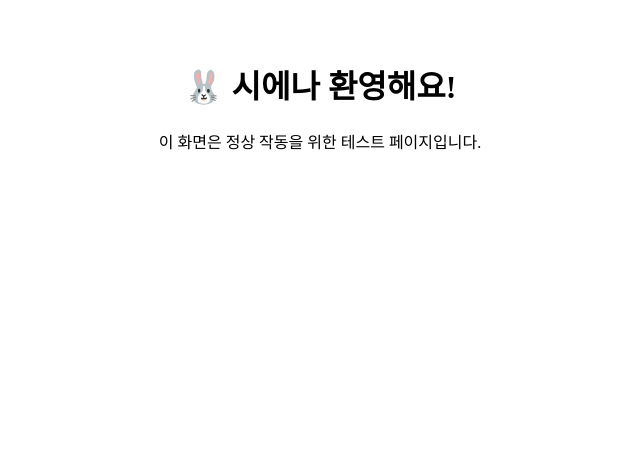
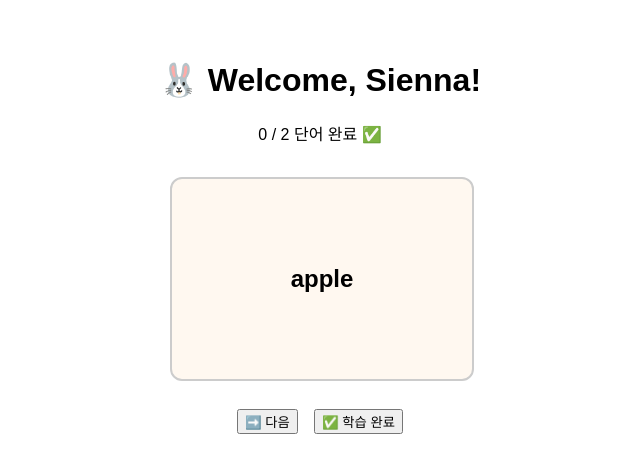
Before and after one commit to mikmin7315/sienna-flashcards, a Next.js app: page / in a window 1280 px wide. Shown: the top 472 px of the page, without its empty margins (320-960 px from the left). Built offline with nearby package versions, Linux system fonts and the light colour scheme.

Commit message:
Add files via upload

```diff
--- a/next.config.js
+++ b/next.config.js
@@ -1,6 +1,3 @@
-/** @type {import('next').NextConfig} */
-const nextConfig = {
+module.exports = {
   reactStrictMode: true,
 };
-
-module.exports = nextConfig;
--- a/pages/index.tsx
+++ b/pages/index.tsx
@@ -1,10 +1,143 @@
-import React from 'react';
+
+import React, { useEffect, useState } from 'react';
+import Head from 'next/head';
+
+const words = [
+  {
+    word: 'apple',
+    meaning: '사과',
+    example: 'I eat an apple every day.',
+    image: 'https://via.placeholder.com/80?text=apple'
+  },
+  {
+    word: 'book',
+    meaning: '책',
+    example: 'She reads a book before bed.',
+    image: 'https://via.placeholder.com/80?text=book'
+  },
+];
 
 export default function Home() {
+  const [index, setIndex] = useState(0);
+  const [flipped, setFlipped] = useState(false);
+  const [completed, setCompleted] = useState<string[]>([]);
+  const [loading, setLoading] = useState(true);
+  const word = words[index] ?? null;
+
+  useEffect(() => {
+    const stored = localStorage.getItem('completedWords');
+    if (stored) {
+      try {
+        const parsed = JSON.parse(stored);
+        if (Array.isArray(parsed)) {
+          setCompleted(parsed);
+        }
+      } catch (e) {
+        console.error('Error parsing localStorage data:', e);
+      }
+    }
+    setLoading(false);
+  }, []);
+
+  const toggleFlip = () => setFlipped(!flipped);
+
+  const goNext = () => {
+    const newIndex = (index + 1) % words.length;
+    setIndex(newIndex);
+    setFlipped(false);
+  };
+
+  const markCompleted = () => {
+    if (!word) return;
+    const newCompleted = [...new Set([...completed, word.word])];
+    setCompleted(newCompleted);
+    localStorage.setItem('completedWords', JSON.stringify(newCompleted));
+  };
+
+  const speak = (text: string) => {
+    if (typeof window !== 'undefined' && text) {
+      const utterance = new SpeechSynthesisUtterance(text);
+      speechSynthesis.speak(utterance);
+    }
+  };
+
+  if (loading) return <div>로딩 중...</div>;
+  if (!word) return <div>단어를 불러오는 중 문제가 발생했습니다.</div>;
+
   return (
-    <div style={{ padding: '2rem', textAlign: 'center' }}>
-      <h1>🐰 시에나 환영해요!</h1>
-      <p>이 화면은 정상 작동을 위한 테스트 페이지입니다.</p>
+    <div style={{ fontFamily: 'sans-serif', padding: '2rem', textAlign: 'center' }}>
+      <Head>
+        <title>Sienna's Flashcards</title>
+      </Head>
+
+      <h1>🐰 Welcome, Sienna!</h1>
+      <p>{completed.length} / {words.length} 단어 완료 ✅</p>
+
+      <div
+        onClick={toggleFlip}
+        style={{
+          margin: '2rem auto',
+          width: '300px',
+          height: '200px',
+          perspective: '1000px',
+          cursor: 'pointer',
+        }}
+      >
+        <div
+          style={{
+            width: '100%',
+            height: '100%',
+            position: 'relative',
+            transformStyle: 'preserve-3d',
+            transform: flipped ? 'rotateY(180deg)' : 'rotateY(0deg)',
+            transition: 'transform 0.6s'
+          }}
+        >
+          <div
+            style={{
+              position: 'absolute',
+              width: '100%',
+              height: '100%',
+              backfaceVisibility: 'hidden',
+              background: '#fff8f0',
+              display: 'flex',
+              alignItems: 'center',
+              justifyContent: 'center',
+              border: '2px solid #ccc',
+              borderRadius: '12px'
+            }}
+          >
+            <h2>{word.word}</h2>
+          </div>
+
+          <div
+            style={{
+              position: 'absolute',
+              width: '100%',
+              height: '100%',
+              backfaceVisibility: 'hidden',
+              background: '#e0f7fa',
+              transform: 'rotateY(180deg)',
+              display: 'flex',
+              flexDirection: 'column',
+              alignItems: 'center',
+              justifyContent: 'center',
+              border: '2px solid #ccc',
+              borderRadius: '12px'
+            }}
+          >
+            <p><strong>{word.meaning}</strong></p>
+            <p>{word.example}</p>
+            <button onClick={(e) => { e.stopPropagation(); speak(word.example); }}>🎧 영어 문장 듣기</button>
+            {word.image && (
+              <img src={word.image} alt={word.word} style={{ width: '80px', marginTop: '1rem' }} />
+            )}
+          </div>
+        </div>
+      </div>
+
+      <button onClick={goNext} style={{ marginRight: '1rem' }}>➡️ 다음</button>
+      <button onClick={markCompleted}>✅ 학습 완료</button>
     </div>
   );
 }
```
Also changed, not shown: package.json (+3 -8 lines).
